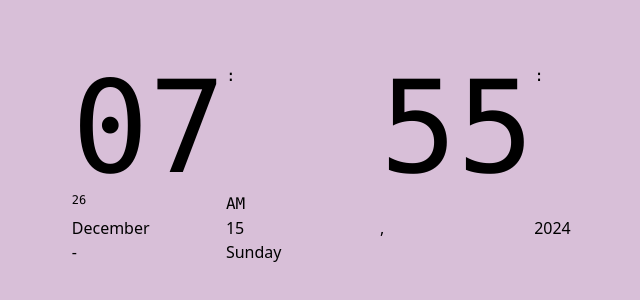
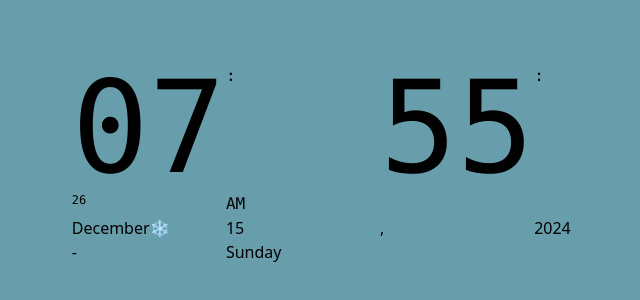
Before and after one commit to bitebitbytebeta/date-time-tailwind, a website: page public/index.html in a window 1280 px wide. Shown: the part 236-536 px from the top of the page, without its empty margins (260-900 px from the left). Drawn offline with Linux system fonts and the light colour scheme.

Commit message:
small change to dec, and bg color

```diff
--- a/package.json
+++ b/package.json
@@ -5,7 +5,7 @@
   "main": "index.js",
   "scripts": {
     "test": "Hello 😃!",
-    "dev" : "tailwindcss -i ./src/input.css -o ./public/style.css --watch"
+    "dev": "tailwindcss -i ./src/input.css -o ./public/style.css --watch"
   },
   "keywords": [],
   "author": "",
--- a/public/date.js
+++ b/public/date.js
@@ -13,7 +13,7 @@ const allTheMonths = [
     "September",
     "Oct",
     "November",
-    "December"
+    "December❄️"
   ];
   const allTheDays = [
     "Sunday",
--- a/src/input.css
+++ b/src/input.css
@@ -9,5 +9,6 @@
 } */
 
 body{
-    background: thistle;
+    background: rgb(104, 158, 171);
+    /* thistle */
 }
```
Also changed, not shown: public/style.css.
